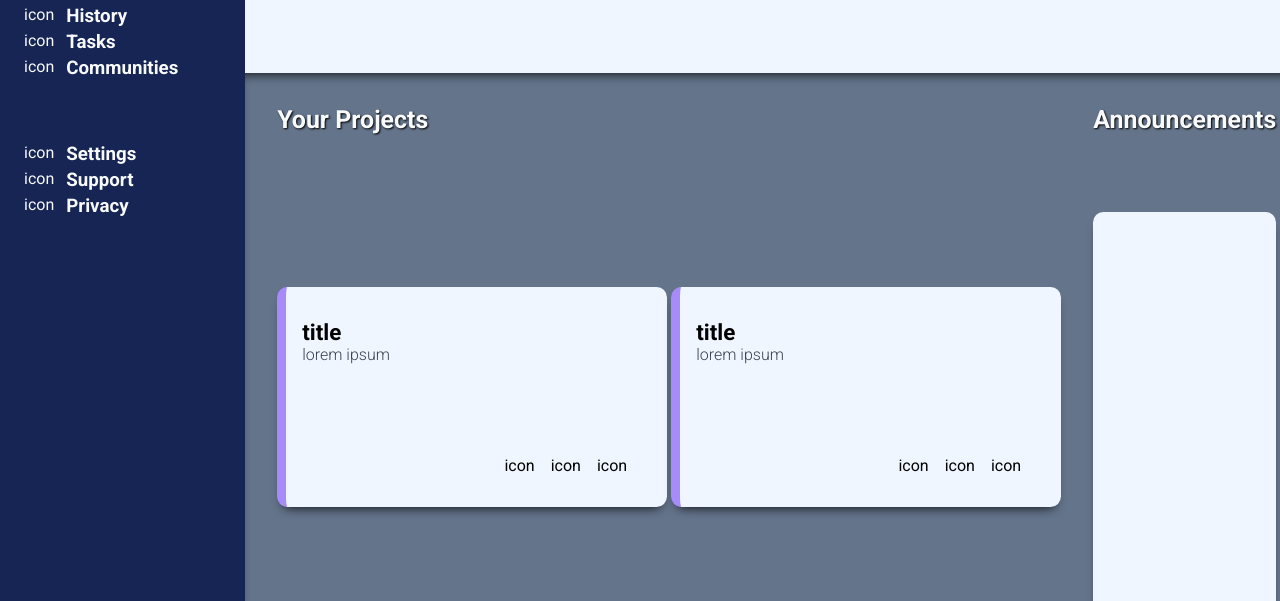
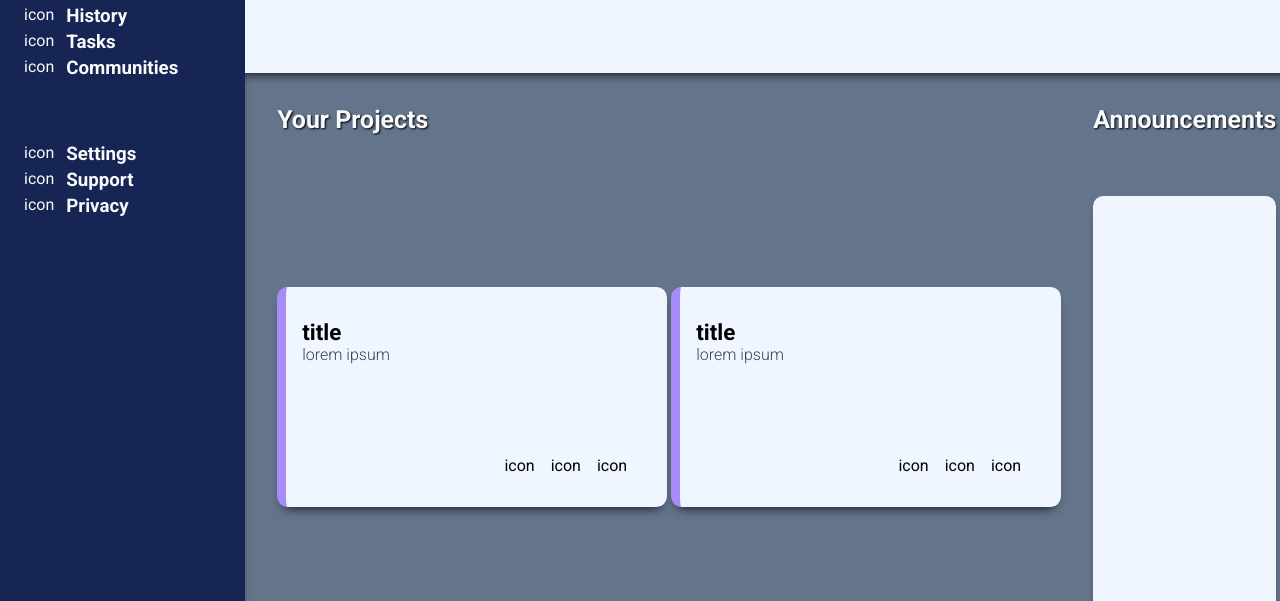
Before and after one commit to traejiik/admin-dashboard, a plain HTML site: page index.html in a window 1280 px wide. Shown: the part 199-800 px from the top of the page. Drawn offline with Linux system fonts and the light colour scheme.

Commit message:
Adjusted Grid Size

```diff
--- a/style.css
+++ b/style.css
@@ -171,7 +171,7 @@ button {
 .ance,
 .trend {
     display: grid;
-    grid-template-rows: 1fr 5fr;
+    grid-template-rows: 1fr 6fr;
 }
 
 .cont {
```
